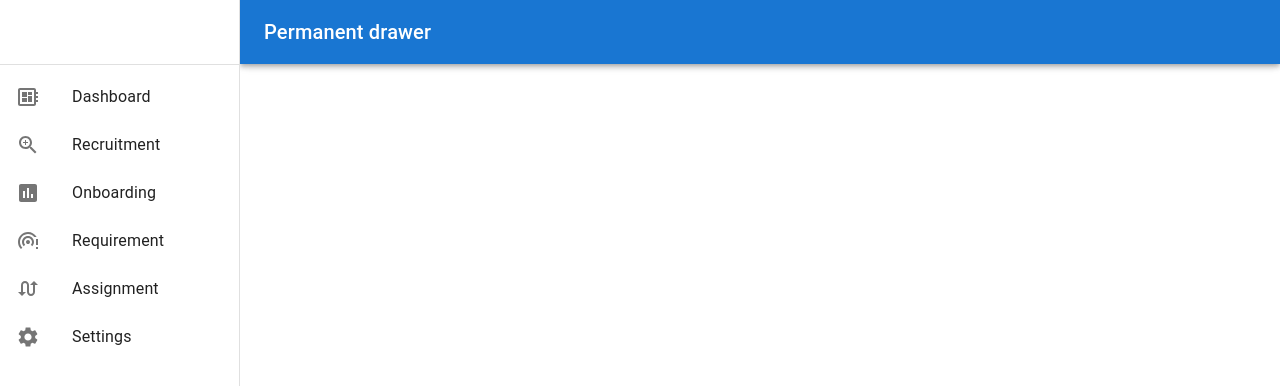
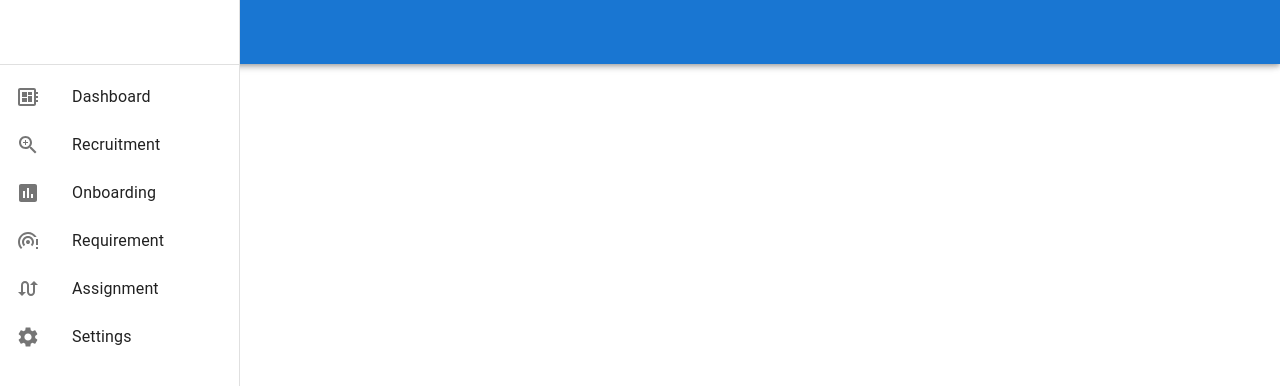
Before and after one commit to AvinashPJ-dotnet/BL-Learner-Management-System-FrontEnd, a React (Create React App) app in the folder lms-frontend/: page / in a window 1280 px wide. Shown: the top 386 px of the page. Built offline with nearby package versions, Linux system fonts and the light colour scheme; grey boxes are pictures that could not be loaded.

Commit message:
Modified: appBar has been moved

```diff
--- /dev/null
+++ b/lms-frontend/src/components/appbar/AppHeaderBar.jsx
@@ -0,0 +1,23 @@
+import { AppBar, Avatar, Toolbar, Typography } from '@mui/material';
+import React, { Component } from 'react';
+
+class AppHeaderBar extends Component {
+    render() {
+        return (
+            <AppBar
+        position="fixed"
+      >
+        <Toolbar>
+          <Typography variant="h6" noWrap component="div">
+          <div>
+            <Avatar alt='avatar' src='lms-frontend\src\assests\rishab.jpg '/>
+          </div>
+          </Typography>
+
+        </Toolbar>
+      </AppBar>
+        );
+    }
+}
+
+export default AppHeaderBar;
--- a/lms-frontend/src/components/drawer/AppDrawer.jsx
+++ b/lms-frontend/src/components/drawer/AppDrawer.jsx
@@ -30,19 +30,10 @@ function AppDrawer(props) {
    }
 
   return (
-    <Box sx={{ display: 'flex' }}>
+    <Box sx={{display: 'flex', width: `calc(100% - ${drawerWidth}px)`, ml: `${drawerWidth}px` }}>
       <CssBaseline />
-      <AppBar
-        position="fixed"
-        sx={{ width: `calc(100% - ${drawerWidth}px)`, ml: `${drawerWidth}px` }}
-      >
-        <Toolbar>
-          <Typography variant="h6" noWrap component="div">
-            Permanent drawer
-          </Typography>
-        </Toolbar>
-      </AppBar>
       <Drawer
+
         sx={{
           width: drawerWidth,
           flexShrink: 0,
--- a/lms-frontend/src/pages/home/Home.jsx
+++ b/lms-frontend/src/pages/home/Home.jsx
@@ -1,10 +1,12 @@
 import React, { Component } from 'react';
+import AppHeaderBar from '../../components/appbar/AppHeaderBar';
 import AppDrawer from '../../components/drawer/AppDrawer';
 
 class Home extends Component {
     render() {
         return (
             <div>
+                <AppHeaderBar/>
                 <AppDrawer/>
             </div>
         );
```
Also changed, not shown: lms-frontend/src/components/appbar/AppBar.jsx (deleted, +0 -13 lines), lms-frontend/src/assests/rishab.jpg (added), lms-frontend/src/components/appbar/AppBar..jsx (deleted), lms-frontend/src/components/appbar/AppHeaderBar..jsx (added).
